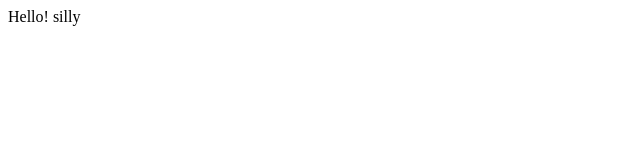
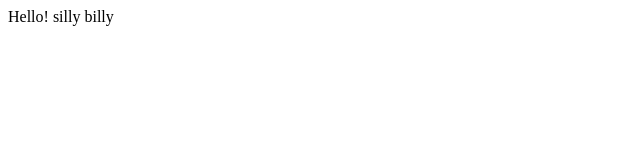
Before and after one commit to noellschneier/noellschneier.github.io, a plain HTML site: page index.html in a window 1280 px wide. Shown: the full height of the page, 0-640 px from the left. Drawn offline with Linux system fonts and the light colour scheme.

Commit message:
Update index.html

```diff
--- a/index.html
+++ b/index.html
@@ -3,6 +3,6 @@
 
     </head>
     <body>
-        Hello! silly
+        Hello! silly billy
     </body>
 </html>
```
